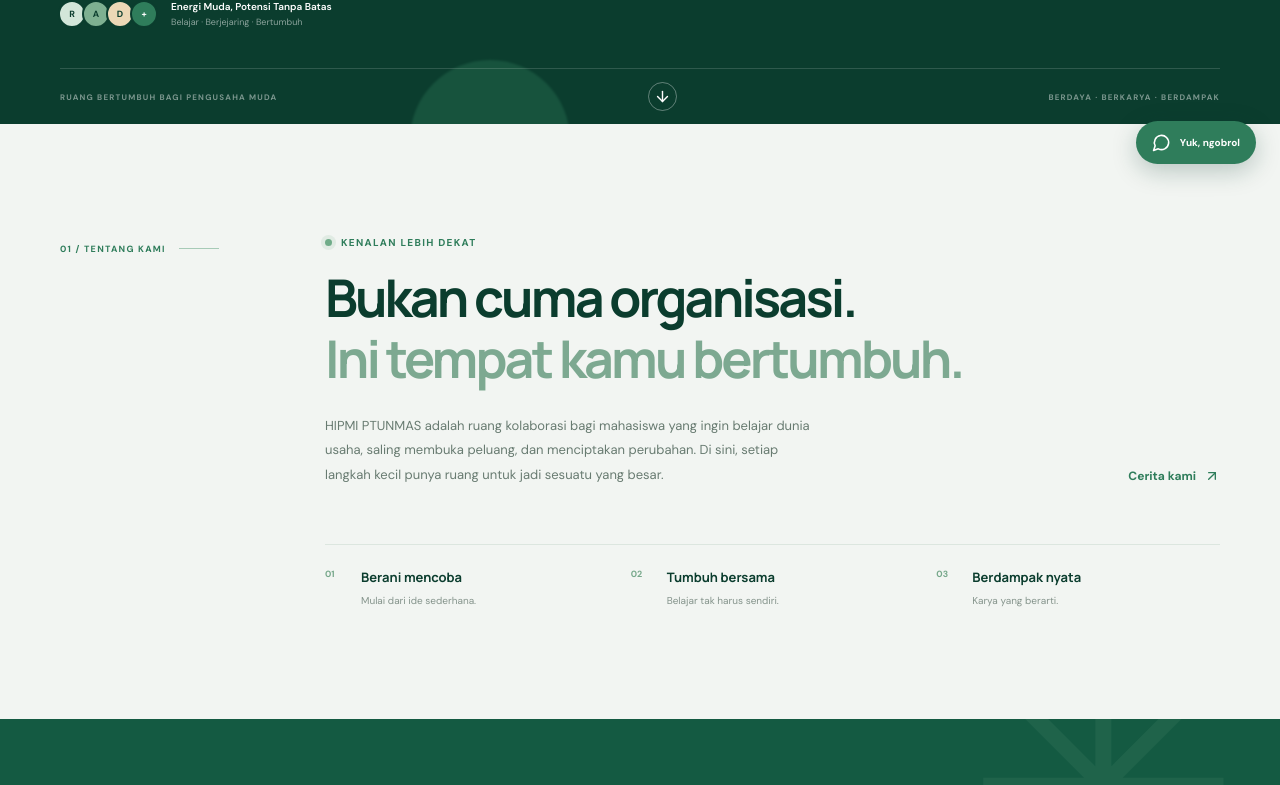
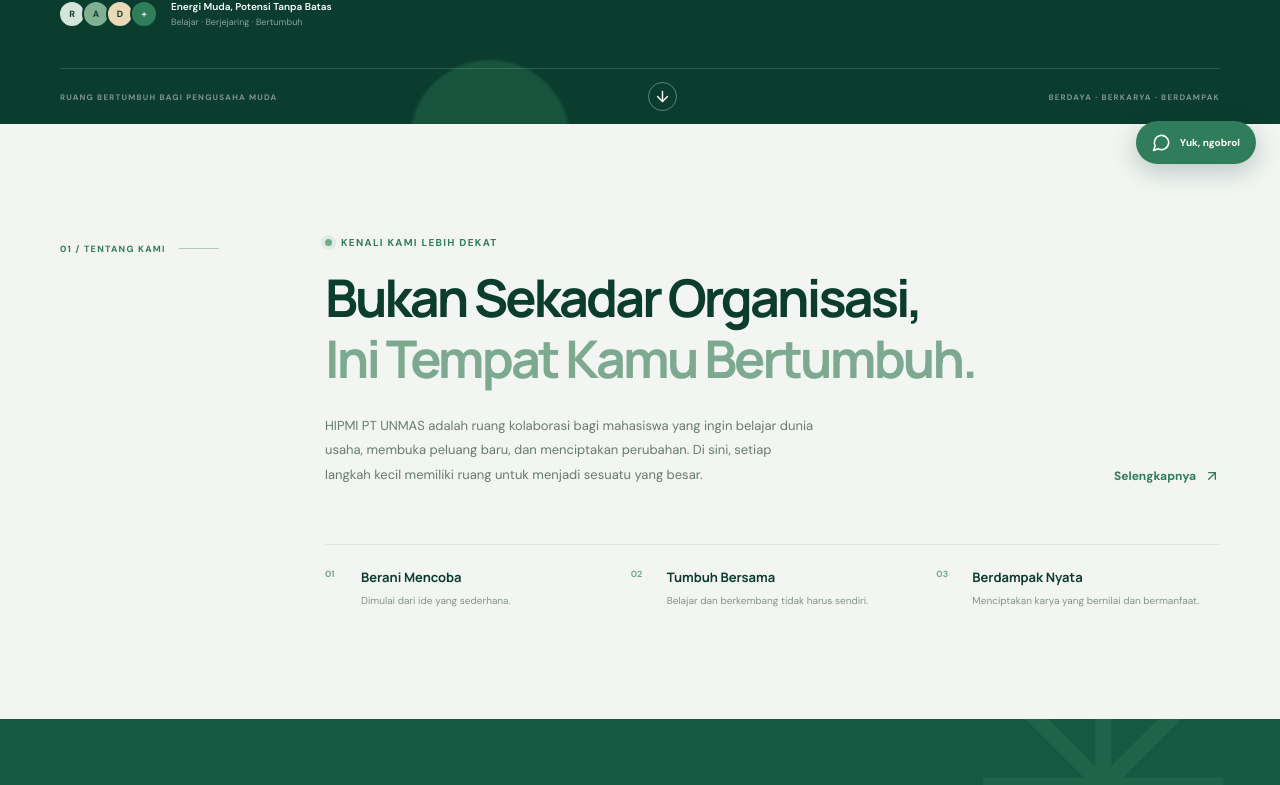
Before and after one commit to IndraMahayana/hipmiptunmas, a React (Vite) app: page / in a window 1280 px wide. Shown: the part 614-1399 px from the top of the page. Built offline with nearby package versions, Linux system fonts and the light colour scheme.

Commit message:
Fix AboutSection

```diff
--- a/src/components/AboutSection.jsx
+++ b/src/components/AboutSection.jsx
@@ -10,39 +10,39 @@ export default function AboutSection() {
         </div>
         <div className="intro-content">
           <div className="eyebrow">
-            <span className="eyebrow-dot" /> Kenalan lebih dekat
+            <span className="eyebrow-dot" /> KENALI KAMI LEBIH DEKAT
           </div>
           <h2>
-            Bukan cuma organisasi.
+            Bukan Sekadar Organisasi,
             <br />
-            <span>Ini tempat kamu bertumbuh.</span>
+            <span>Ini Tempat Kamu Bertumbuh.</span>
           </h2>
           <div className="intro-bottom">
             <p>
-              HIPMI PTUNMAS adalah ruang kolaborasi bagi mahasiswa yang ingin
-              belajar dunia usaha, saling membuka peluang, dan menciptakan
-              perubahan. Di sini, setiap langkah kecil punya ruang untuk jadi
-              sesuatu yang besar.
+              HIPMI PT UNMAS adalah ruang kolaborasi bagi mahasiswa yang ingin
+              belajar dunia usaha, membuka peluang baru, dan menciptakan
+              perubahan. Di sini, setiap langkah kecil memiliki ruang untuk
+              menjadi sesuatu yang besar.
             </p>
             <a className="text-link" href="#kontak">
-              Cerita kami <ArrowUpRight size={16} />
+              Selengkapnya <ArrowUpRight size={16} />
             </a>
           </div>
           <div className="values-row">
             <div>
               <span className="value-number">01</span>
-              <strong>Berani mencoba</strong>
-              <small>Mulai dari ide sederhana.</small>
+              <strong>Berani Mencoba</strong>
+              <small>Dimulai dari ide yang sederhana.</small>
             </div>
             <div>
               <span className="value-number">02</span>
-              <strong>Tumbuh bersama</strong>
-              <small>Belajar tak harus sendiri.</small>
+              <strong>Tumbuh Bersama</strong>
+              <small>Belajar dan berkembang tidak harus sendiri.</small>
             </div>
             <div>
               <span className="value-number">03</span>
-              <strong>Berdampak nyata</strong>
-              <small>Karya yang berarti.</small>
+              <strong>Berdampak Nyata</strong>
+              <small>Menciptakan karya yang bernilai dan bermanfaat.</small>
             </div>
           </div>
         </div>
```
